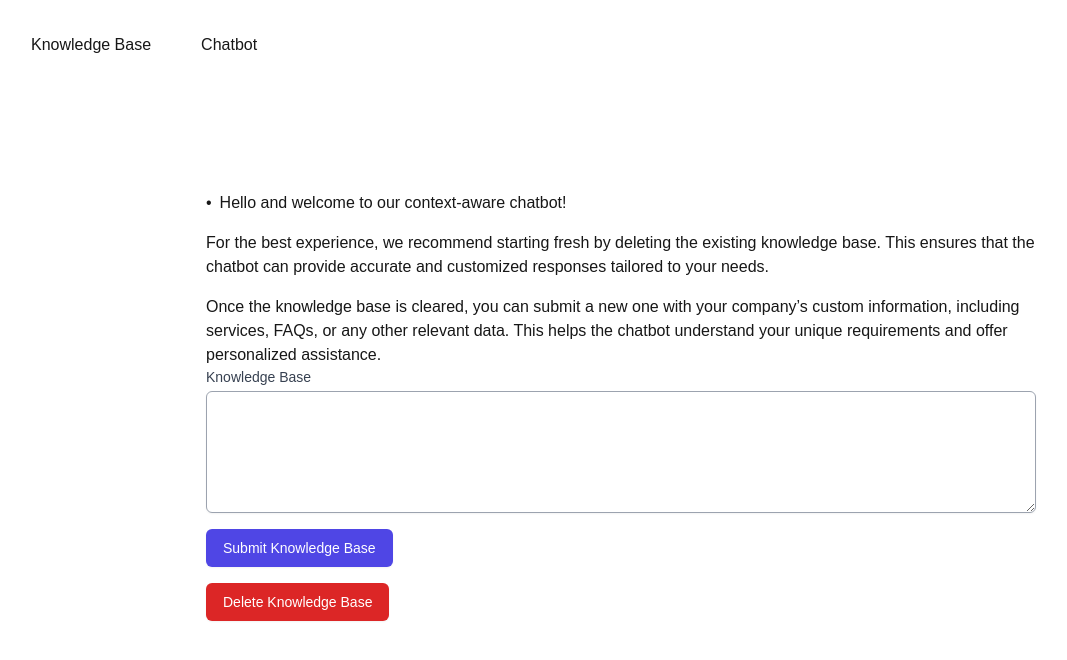
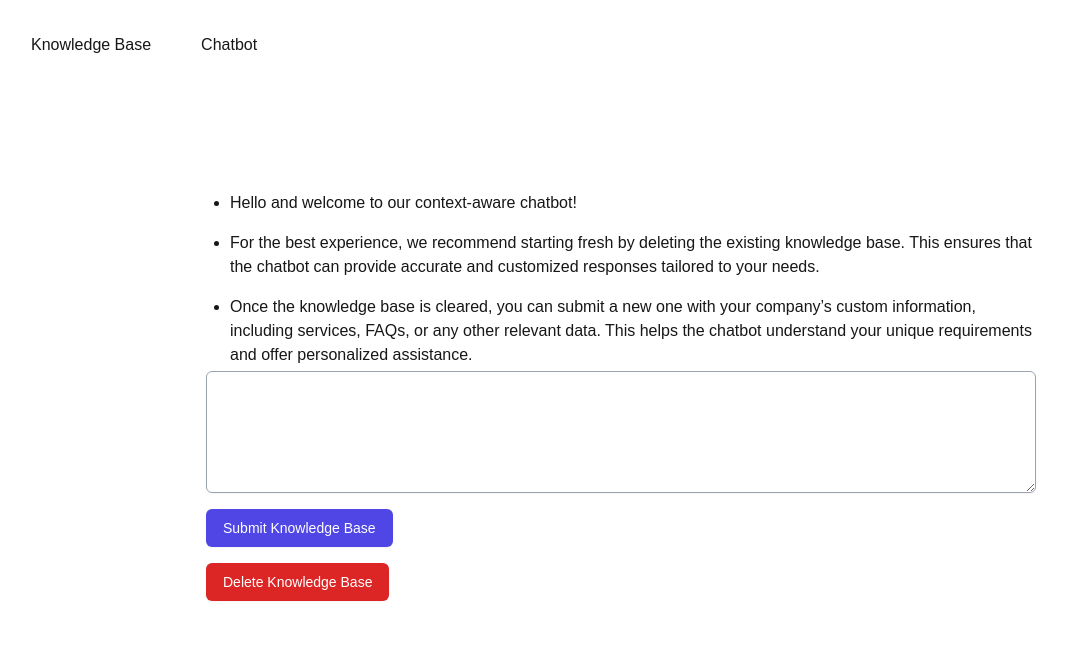
Before and after one commit to SreeharshaNalluri/orange_oracle_proj, a Next.js app: page / in a window 1280 px wide. Shown: the top 660 px of the page, without its empty margins (19-1086 px from the left). Built offline with nearby package versions, Linux system fonts and the light colour scheme.

Commit message:
Fix the UI/ Bullet Points

```diff
--- a/app/page.tsx
+++ b/app/page.tsx
@@ -27,15 +27,13 @@ export default function Home() {
         </nav>
 
         <div className="glass-panel p-8 max-w-4xl mx-auto">
-          <h1 className="text-3xl font-bold mb-6 text-center bg-gradient-to-r from-[var(--accent)]
-            to-purple-500 bg-clip-text text-transparent">
+          <h1 className="text-3xl font-bold mb-6 text-center text-white">
             Knowledge Base Submission
           </h1>
           <div className="space-y-4">
-            <ul className="space-y-4 text-[var(--text-secondary)]">
-              <li className="flex items-start space-x-2">
-                <span className="text-[var(--accent)]">•</span>
-                <span>Hello and welcome to our context-aware chatbot!</span>
+            <ul className="space-y-4 text-[var(--text-secondary)] list-disc pl-6">
+            <li>
+              Hello and welcome to our context-aware chatbot!
             </li>
             <li>
               For the best experience, we recommend starting fresh by deleting the
--- a/components/KnowledgeBaseForm.tsx
+++ b/components/KnowledgeBaseForm.tsx
@@ -71,13 +71,12 @@ export default function KnowledgeBaseForm() {
             htmlFor="knowledgeBase"
             className="block text-sm font-medium text-gray-700"
           >
-            Knowledge Base
           </label>
           <textarea
             id="knowledgeBase"
             name="knowledgeBase"
             rows={5}
-            className="mt-1 block w-full rounded-md border border-gray-400 shadow-sm focus:border-indigo-500 focus:ring focus:ring-indigo-200 focus:ring-opacity-50"
+            className="mt-1 block w-full rounded-md border border-gray-400 shadow-sm focus:border-indigo-500 focus:ring focus:ring-indigo-200 focus:ring-opacity-50 text-black"
             value={formData.knowledgeBase}
             onChange={handleChange}
             required
```
Lines whose indentation alone changed are shown as unchanged.
